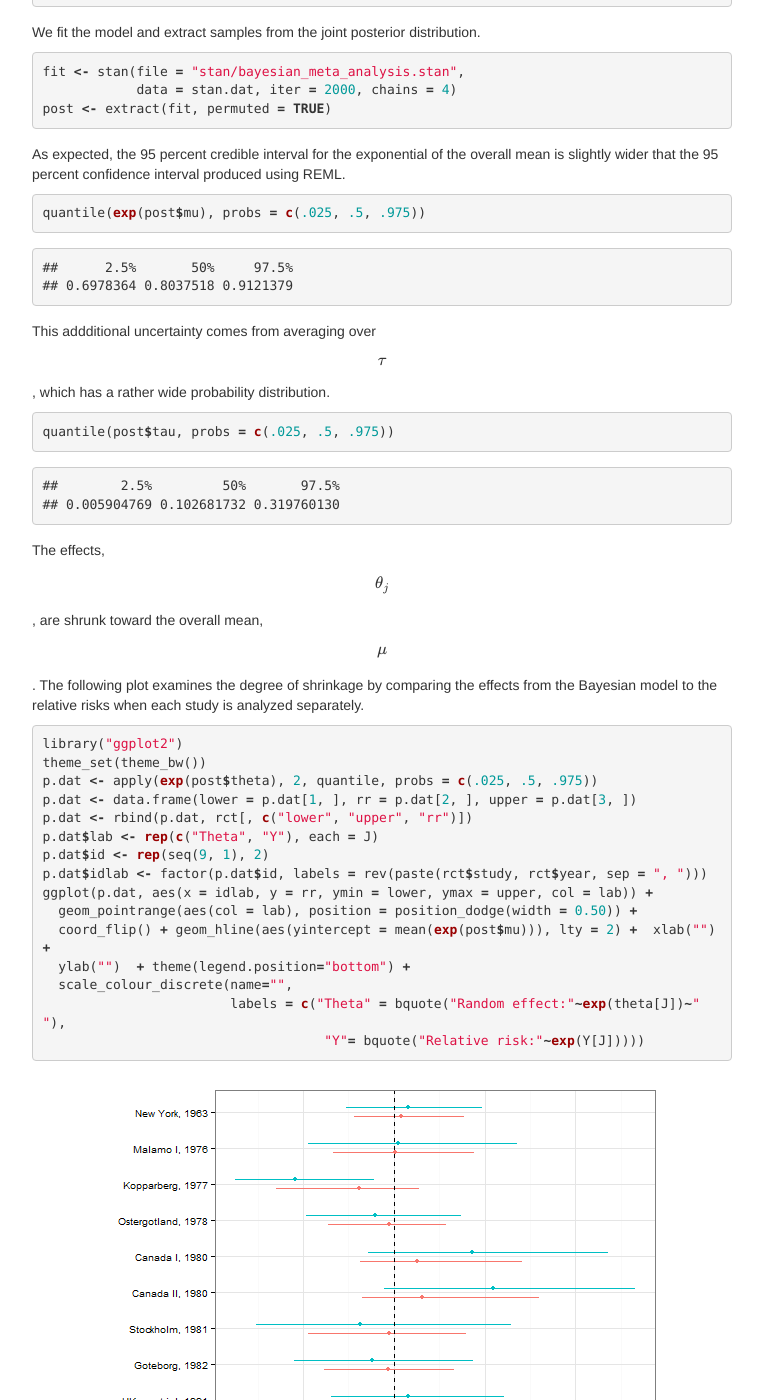
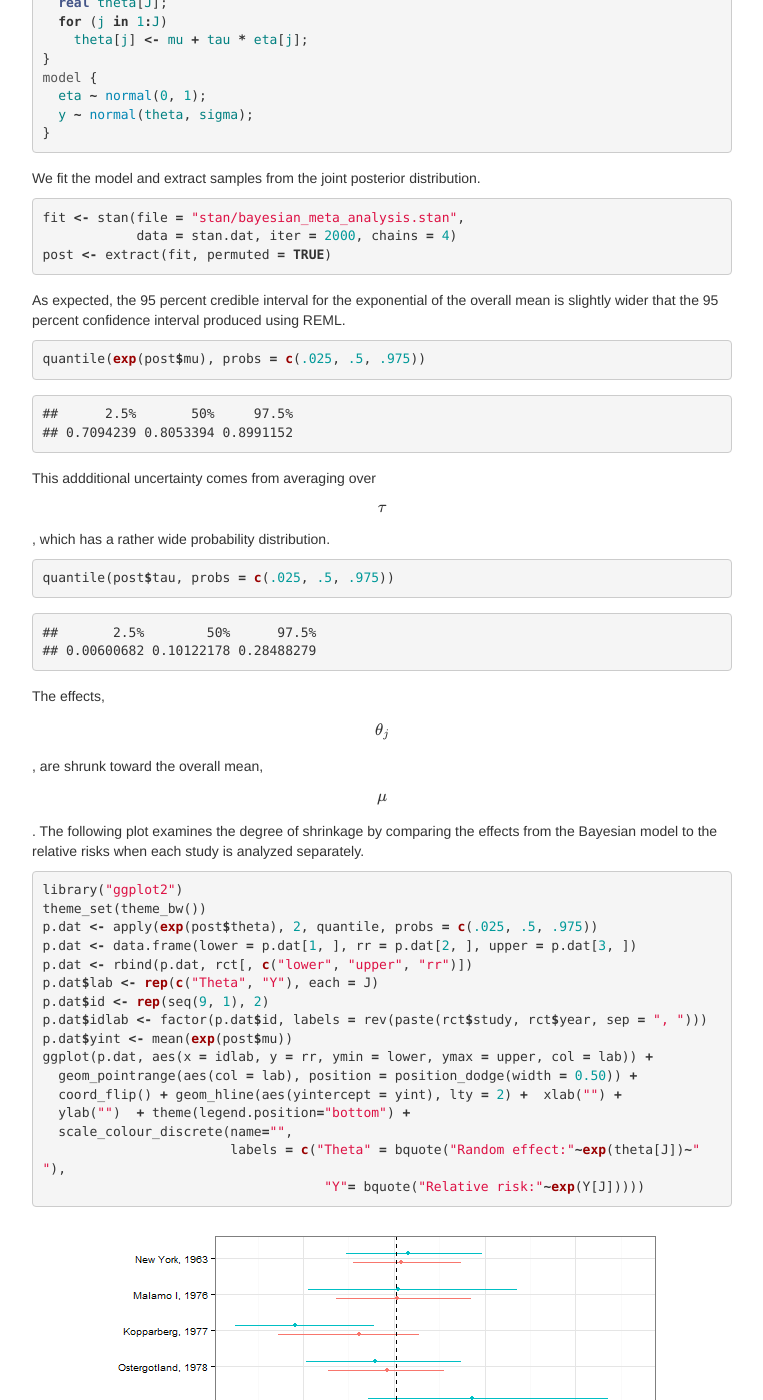
Before and after one commit to dincerti/dincerti.github.io, a Jekyll site: the page built from bayesian_meta_analysis.md, in a window 1280 px wide and 1400 px high, scrolled down 5668 px. Shown: the whole window, without its empty margins (258-1021 px from the left). Built offline with Jekyll 4.4.1, drawn with Linux system fonts in a browser that asks for light colours; formulas are drawn with MathJax 3; some of the changed text lies outside the part shown.

Commit message:
Update bayesian_meta_analysis

```diff
--- a/bayesian_meta_analysis.md
+++ b/bayesian_meta_analysis.md
@@ -14,7 +14,7 @@
 To replicate this page you will need the following [R](r/bayesian_meta_analysis.R) and [Stan](stan/bayesian_meta_analysis.stan) scripts.
 
 ### Previous RCTs and Relative Risks
-We begin by placing data from previous trials into a data frame using the summaries provided in [GJ11](references.html#GJ11). The treatment (group 1) is screening with mammography and the control (group 0) is no screening. The outcome in the treatment and control groups for study $$j$$, $$d_{1j}$$ and $$d_{0j}$$ respectively, is the number of breast cancer deaths during 13 years of follow up for women at least 50 years of age. There are $$n_{0j}$$ and $$n_{1j}$$ patients in the treatment and control groups respectively.
+We begin by placing data from previous trials into a data frame using the summaries provided in [GJ11](references.html#GJ11). The treatment (group 1) is screening with mammography and the control (group 0) is no screening. The outcome in the treatment and control groups for study $$j$$, $$d_{1j}$$ and $$d_{0j}$$ respectively, is the number of breast cancer deaths during 13 years of follow up for women at least 50 years of age. There are $$n_{1j}$$ and $$n_{0j}$$ patients in the treatment and control groups respectively.
 
 
 {% highlight r %}
@@ -53,6 +53,19 @@
 
 {% highlight r %}
 library("metafor")
+{% endhighlight %}
+
+
+
+{% highlight text %}
+## Loading required package: Matrix
+## Loading 'metafor' package (version 1.9-7). For an overview
+## and introduction to the package please type: help(metafor).
+{% endhighlight %}
+
+
+
+{% highlight r %}
 p <- forest(x = rct$rr, ci.lb = rct$lower, ci.ub = rct$upper,
        slab = paste(rct$study, rct$year, sep = ", "), refline = 1)
 text(min(p$xlim), .88 * max(p$ylim), "Study and Year", pos = 4, font = 2)
@@ -181,7 +195,7 @@
 
 {% highlight text %}
 ##      2.5%       50%     97.5%
-## 0.6978364 0.8037518 0.9121379
+## 0.7094239 0.8053394 0.8991152
 {% endhighlight %}
 
 This addditional uncertainty comes from averaging over $$\tau$$, which has a rather wide probability distribution.
@@ -194,8 +208,8 @@
 
 
 {% highlight text %}
-##        2.5%         50%       97.5%
-## 0.005904769 0.102681732 0.319760130
+##       2.5%        50%      97.5%
+## 0.00600682 0.10122178 0.28488279
 {% endhighlight %}
 
 The effects, $$\theta_j$$, are shrunk toward the overall mean, $$\mu$$. The following plot examines the degree of shrinkage by comparing the effects from the Bayesian model to the relative risks when each study is analyzed separately.
@@ -210,9 +224,10 @@
 p.dat$lab <- rep(c("Theta", "Y"), each = J)
 p.dat$id <- rep(seq(9, 1), 2)
 p.dat$idlab <- factor(p.dat$id, labels = rev(paste(rct$study, rct$year, sep = ", ")))
+p.dat$yint <- mean(exp(post$mu))
 ggplot(p.dat, aes(x = idlab, y = rr, ymin = lower, ymax = upper, col = lab)) +
   geom_pointrange(aes(col = lab), position = position_dodge(width = 0.50)) +
-  coord_flip() + geom_hline(aes(yintercept = mean(exp(post$mu))), lty = 2) +  xlab("") +
+  coord_flip() + geom_hline(aes(yintercept = yint), lty = 2) +  xlab("") +
   ylab("")  + theme(legend.position="bottom") +
   scale_colour_discrete(name="",
                         labels = c("Theta" = bquote("Random effect:"~exp(theta[J])~" "),
```
Also changed, not shown: other parts of bayesian_meta_analysis.md (+2 -1 lines), _rmd/bayesian_meta_analysis.Rmd (+4 -4 lines), figs/theta_plot-1.png, 2 other files.
